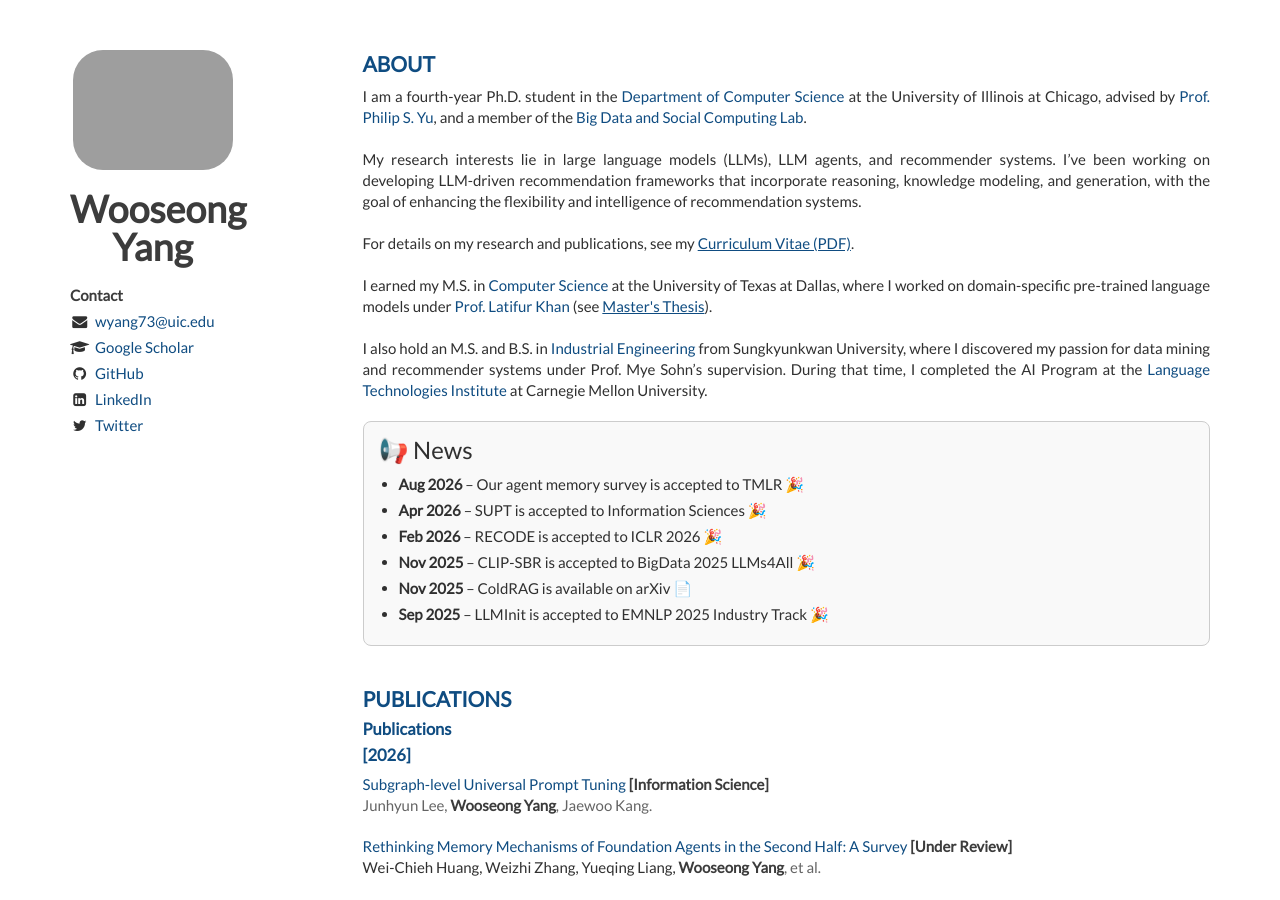
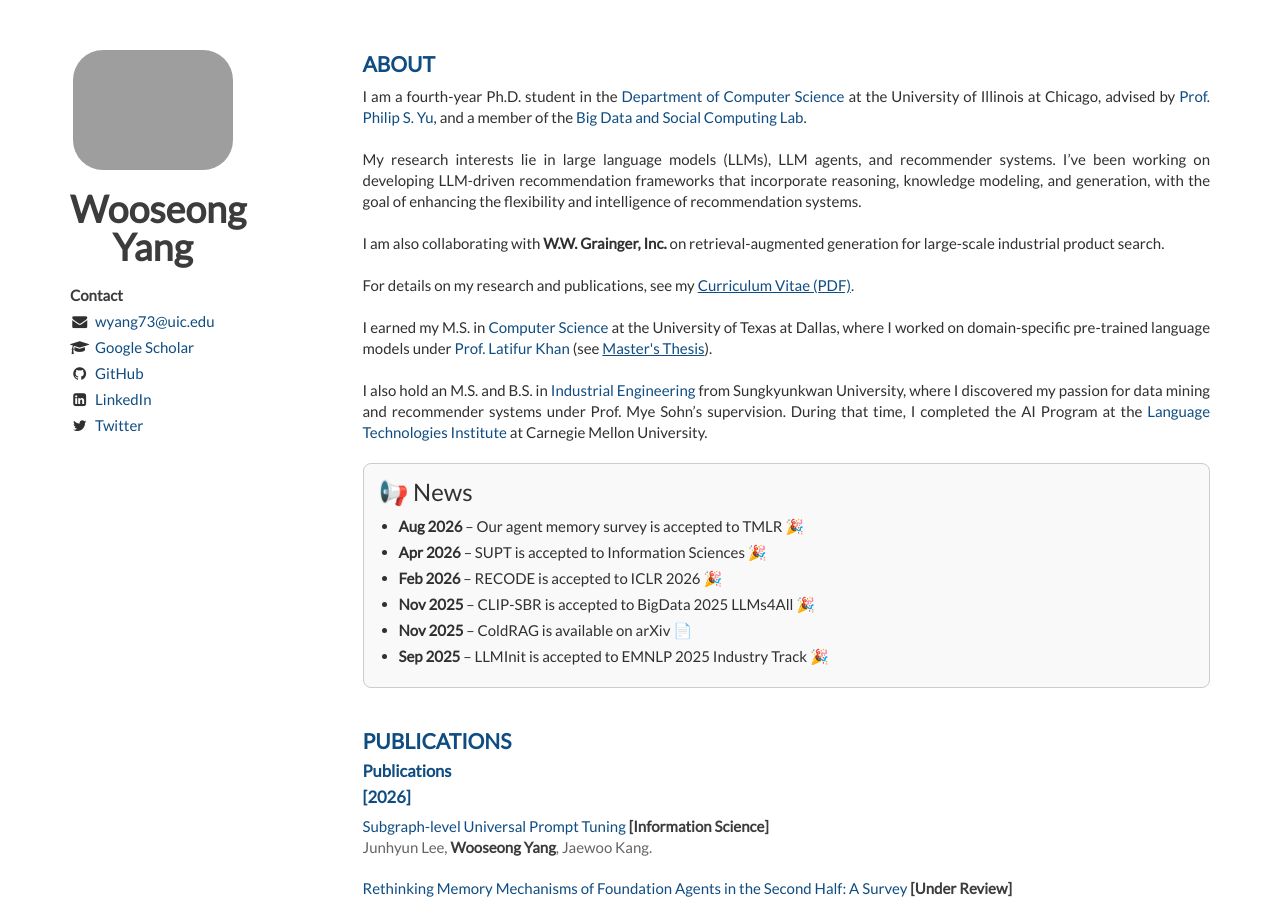
Before and after one commit to WooseongYang/WooseongYang.github.io, a Jekyll site: the page built from index.html, in a window 1280 px wide and 900 px high. Built offline with Jekyll 4.4.1, drawn with Linux system fonts in a browser that asks for light colours; nearby versions of some CDN libraries; the list of posts is cut into pages by our own code.

Commit message:
Add collaboration with W.W. Grainger, Inc. to about.html
Added collaboration details with W.W. Grainger, Inc. on retrieval-augmented generation for industrial product search.

```diff
--- a/_includes/about.html
+++ b/_includes/about.html
@@ -8,6 +8,8 @@
         <a href="https://bdsc-uic.github.io/">Big Data and Social Computing Lab</a>.
         <br><br>
         My research interests lie in large language models (LLMs), LLM agents, and recommender systems. I’ve been working on developing LLM-driven recommendation frameworks that incorporate reasoning, knowledge modeling, and generation, with the goal of enhancing the flexibility and intelligence of recommendation systems.
+        <br><br>
+        I am also collaborating with <strong>W.W. Grainger, Inc.</strong> on retrieval-augmented generation for large-scale industrial product search.
         <br><br>
         For details on my research and publications, see my
         <a href="/CV_WooseongYang_Aug26.pdf" style="text-decoration: underline">Curriculum Vitae (PDF)</a>.
```
